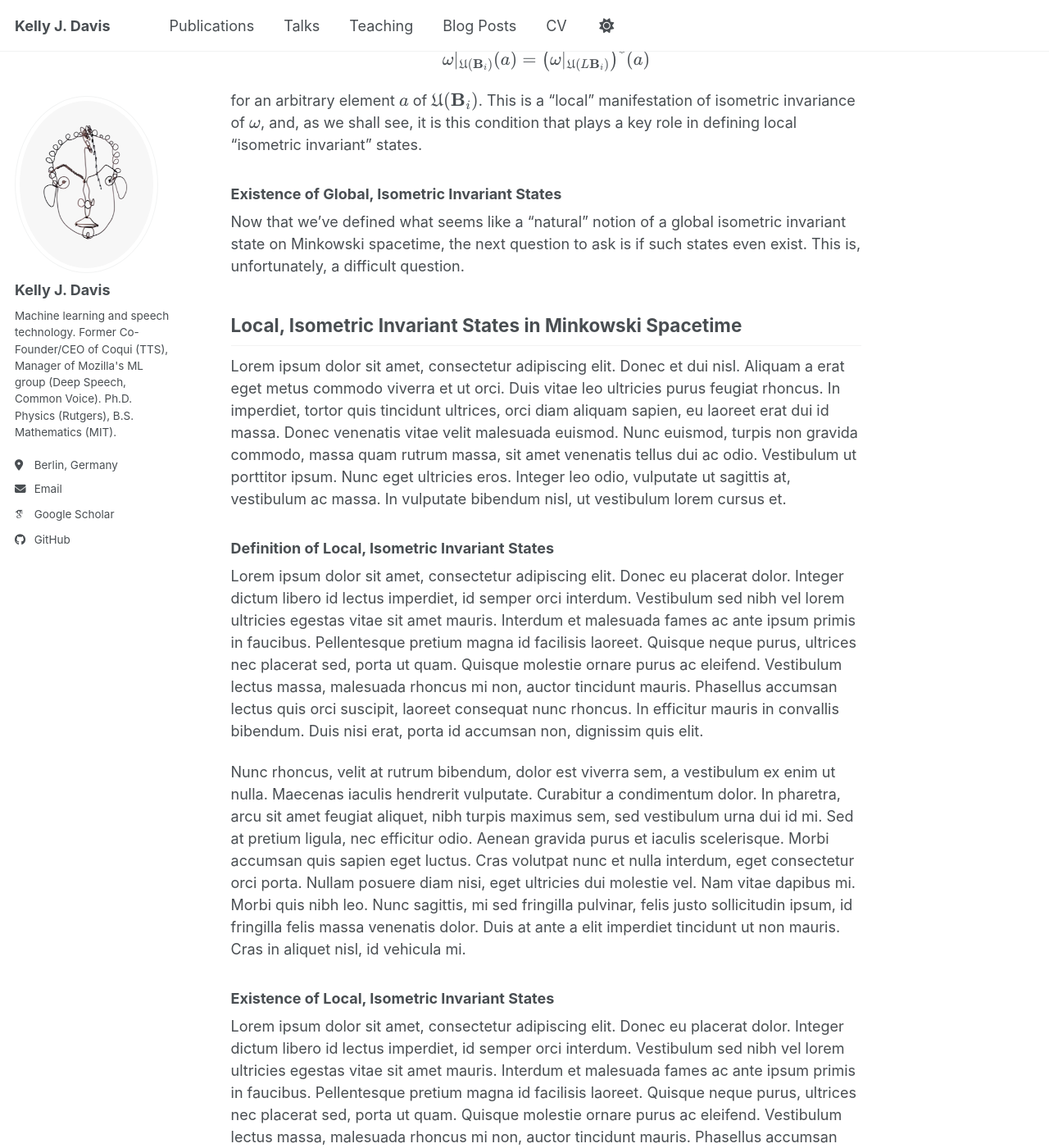
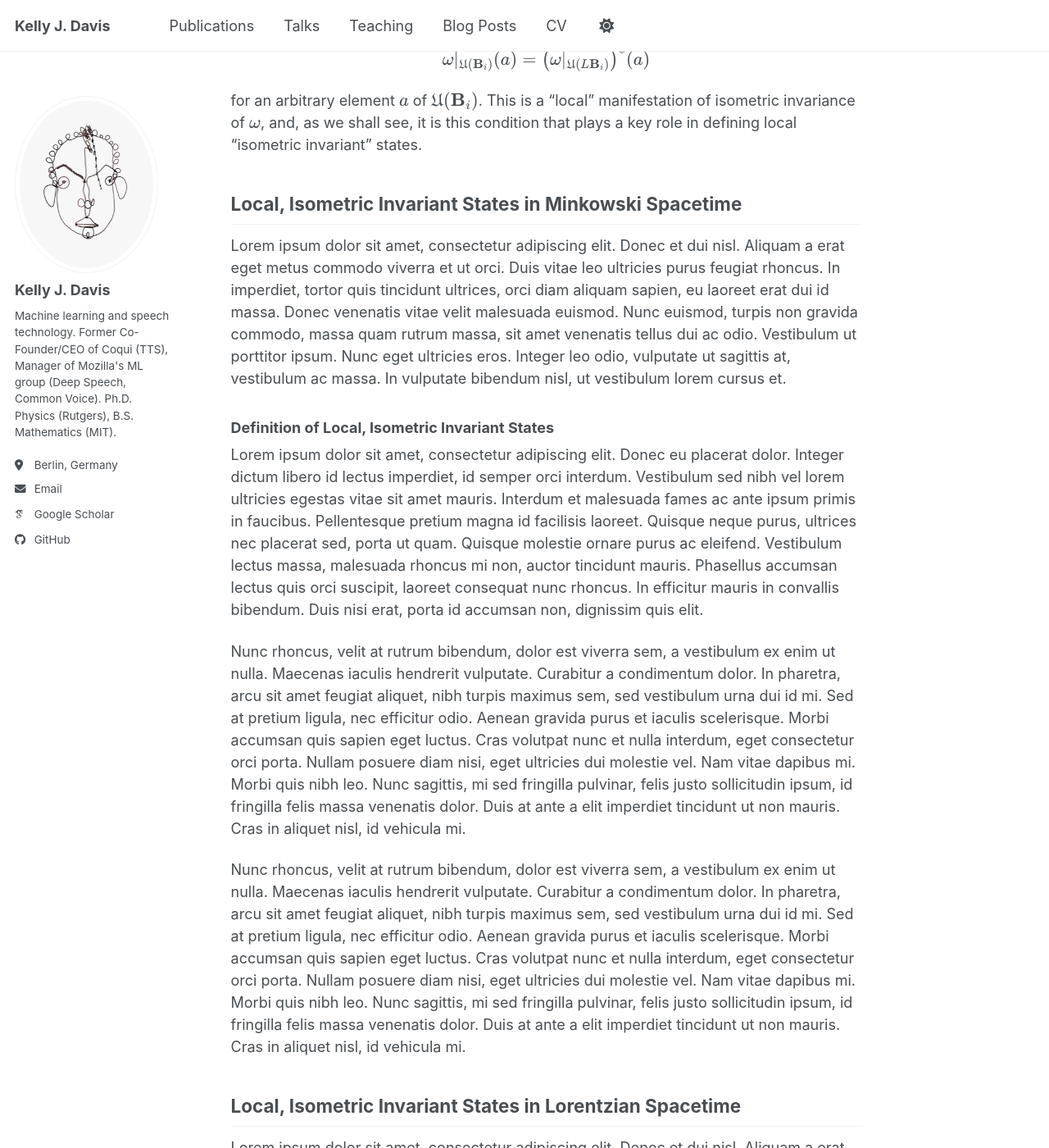
Before and after one commit to KellyJDavis/KellyJDavis.github.io, a Jekyll site: the page built from _posts/2026-05-30-local-isometric-invariant-states.md, in a window 1280 px wide and 1400 px high, scrolled down 22807 px. Shown: the whole window at 82% size. Built offline with Jekyll 4.4.1, drawn with Linux system fonts in a browser that asks for light colours; some web fonts are replaced; a script bundle is joined from its source files by our own code; library files that are not in the unit come from our copies; some of the changed text lies outside the part shown.

Commit message:
rm existence sections; will add separate blog post

```diff
--- a/_posts/2026-05-30-local-isometric-invariant-states.md
+++ b/_posts/2026-05-30-local-isometric-invariant-states.md
@@ -825,9 +825,6 @@ $$
 
 for an arbitrary element $$a$$ of $$\mathfrak{U}(\mathbf{B}_i)$$. This is a "local" manifestation of isometric invariance of $$\omega$$, and, as we shall see, it is this condition that plays a key role in defining local "isometric invariant" states.
 
-### Existence of Global, Isometric Invariant States
-Now that we've defined what seems like a "natural" notion of a global isometric invariant state on Minkowski spacetime, the next question to ask is if such states even exist. This is, unfortunately, a difficult question.
-
 ## Local, Isometric Invariant States in Minkowski Spacetime
 Lorem ipsum dolor sit amet, consectetur adipiscing elit. Donec et dui nisl. Aliquam a erat eget metus commodo viverra et ut orci. Duis vitae leo ultricies purus feugiat rhoncus. In imperdiet, tortor quis tincidunt ultrices, orci diam aliquam sapien, eu laoreet erat dui id massa. Donec venenatis vitae velit malesuada euismod. Nunc euismod, turpis non gravida commodo, massa quam rutrum massa, sit amet venenatis tellus dui ac odio. Vestibulum ut porttitor ipsum. Nunc eget ultricies eros. Integer leo odio, vulputate ut sagittis at, vestibulum ac massa. In vulputate bibendum nisl, ut vestibulum lorem cursus et.
 
@@ -835,9 +832,6 @@ Lorem ipsum dolor sit amet, consectetur adipiscing elit. Donec et dui nisl. Aliq
 Lorem ipsum dolor sit amet, consectetur adipiscing elit. Donec eu placerat dolor. Integer dictum libero id lectus imperdiet, id semper orci interdum. Vestibulum sed nibh vel lorem ultricies egestas vitae sit amet mauris. Interdum et malesuada fames ac ante ipsum primis in faucibus. Pellentesque pretium magna id facilisis laoreet. Quisque neque purus, ultrices nec placerat sed, porta ut quam. Quisque molestie ornare purus ac eleifend. Vestibulum lectus massa, malesuada rhoncus mi non, auctor tincidunt mauris. Phasellus accumsan lectus quis orci suscipit, laoreet consequat nunc rhoncus. In efficitur mauris in convallis bibendum. Duis nisi erat, porta id accumsan non, dignissim quis elit.
 
 Nunc rhoncus, velit at rutrum bibendum, dolor est viverra sem, a vestibulum ex enim ut nulla. Maecenas iaculis hendrerit vulputate. Curabitur a condimentum dolor. In pharetra, arcu sit amet feugiat aliquet, nibh turpis maximus sem, sed vestibulum urna dui id mi. Sed at pretium ligula, nec efficitur odio. Aenean gravida purus et iaculis scelerisque. Morbi accumsan quis sapien eget luctus. Cras volutpat nunc et nulla interdum, eget consectetur orci porta. Nullam posuere diam nisi, eget ultricies dui molestie vel. Nam vitae dapibus mi. Morbi quis nibh leo. Nunc sagittis, mi sed fringilla pulvinar, felis justo sollicitudin ipsum, id fringilla felis massa venenatis dolor. Duis at ante a elit imperdiet tincidunt ut non mauris. Cras in aliquet nisl, id vehicula mi.
-
-### Existence of Local, Isometric Invariant States
-Lorem ipsum dolor sit amet, consectetur adipiscing elit. Donec eu placerat dolor. Integer dictum libero id lectus imperdiet, id semper orci interdum. Vestibulum sed nibh vel lorem ultricies egestas vitae sit amet mauris. Interdum et malesuada fames ac ante ipsum primis in faucibus. Pellentesque pretium magna id facilisis laoreet. Quisque neque purus, ultrices nec placerat sed, porta ut quam. Quisque molestie ornare purus ac eleifend. Vestibulum lectus massa, malesuada rhoncus mi non, auctor tincidunt mauris. Phasellus accumsan lectus quis orci suscipit, laoreet consequat nunc rhoncus. In efficitur mauris in convallis bibendum. Duis nisi erat, porta id accumsan non, dignissim quis elit.
 
 Nunc rhoncus, velit at rutrum bibendum, dolor est viverra sem, a vestibulum ex enim ut nulla. Maecenas iaculis hendrerit vulputate. Curabitur a condimentum dolor. In pharetra, arcu sit amet feugiat aliquet, nibh turpis maximus sem, sed vestibulum urna dui id mi. Sed at pretium ligula, nec efficitur odio. Aenean gravida purus et iaculis scelerisque. Morbi accumsan quis sapien eget luctus. Cras volutpat nunc et nulla interdum, eget consectetur orci porta. Nullam posuere diam nisi, eget ultricies dui molestie vel. Nam vitae dapibus mi. Morbi quis nibh leo. Nunc sagittis, mi sed fringilla pulvinar, felis justo sollicitudin ipsum, id fringilla felis massa venenatis dolor. Duis at ante a elit imperdiet tincidunt ut non mauris. Cras in aliquet nisl, id vehicula mi.
 
@@ -848,9 +842,6 @@ Lorem ipsum dolor sit amet, consectetur adipiscing elit. Donec et dui nisl. Aliq
 Lorem ipsum dolor sit amet, consectetur adipiscing elit. Donec eu placerat dolor. Integer dictum libero id lectus imperdiet, id semper orci interdum. Vestibulum sed nibh vel lorem ultricies egestas vitae sit amet mauris. Interdum et malesuada fames ac ante ipsum primis in faucibus. Pellentesque pretium magna id facilisis laoreet. Quisque neque purus, ultrices nec placerat sed, porta ut quam. Quisque molestie ornare purus ac eleifend. Vestibulum lectus massa, malesuada rhoncus mi non, auctor tincidunt mauris. Phasellus accumsan lectus quis orci suscipit, laoreet consequat nunc rhoncus. In efficitur mauris in convallis bibendum. Duis nisi erat, porta id accumsan non, dignissim quis elit.
 
 Nunc rhoncus, velit at rutrum bibendum, dolor est viverra sem, a vestibulum ex enim ut nulla. Maecenas iaculis hendrerit vulputate. Curabitur a condimentum dolor. In pharetra, arcu sit amet feugiat aliquet, nibh turpis maximus sem, sed vestibulum urna dui id mi. Sed at pretium ligula, nec efficitur odio. Aenean gravida purus et iaculis scelerisque. Morbi accumsan quis sapien eget luctus. Cras volutpat nunc et nulla interdum, eget consectetur orci porta. Nullam posuere diam nisi, eget ultricies dui molestie vel. Nam vitae dapibus mi. Morbi quis nibh leo. Nunc sagittis, mi sed fringilla pulvinar, felis justo sollicitudin ipsum, id fringilla felis massa venenatis dolor. Duis at ante a elit imperdiet tincidunt ut non mauris. Cras in aliquet nisl, id vehicula mi.
-
-### Existence of Local, Isometric Invariant States
-Lorem ipsum dolor sit amet, consectetur adipiscing elit. Donec eu placerat dolor. Integer dictum libero id lectus imperdiet, id semper orci interdum. Vestibulum sed nibh vel lorem ultricies egestas vitae sit amet mauris. Interdum et malesuada fames ac ante ipsum primis in faucibus. Pellentesque pretium magna id facilisis laoreet. Quisque neque purus, ultrices nec placerat sed, porta ut quam. Quisque molestie ornare purus ac eleifend. Vestibulum lectus massa, malesuada rhoncus mi non, auctor tincidunt mauris. Phasellus accumsan lectus quis orci suscipit, laoreet consequat nunc rhoncus. In efficitur mauris in convallis bibendum. Duis nisi erat, porta id accumsan non, dignissim quis elit.
 
 Nunc rhoncus, velit at rutrum bibendum, dolor est viverra sem, a vestibulum ex enim ut nulla. Maecenas iaculis hendrerit vulputate. Curabitur a condimentum dolor. In pharetra, arcu sit amet feugiat aliquet, nibh turpis maximus sem, sed vestibulum urna dui id mi. Sed at pretium ligula, nec efficitur odio. Aenean gravida purus et iaculis scelerisque. Morbi accumsan quis sapien eget luctus. Cras volutpat nunc et nulla interdum, eget consectetur orci porta. Nullam posuere diam nisi, eget ultricies dui molestie vel. Nam vitae dapibus mi. Morbi quis nibh leo. Nunc sagittis, mi sed fringilla pulvinar, felis justo sollicitudin ipsum, id fringilla felis massa venenatis dolor. Duis at ante a elit imperdiet tincidunt ut non mauris. Cras in aliquet nisl, id vehicula mi.
 
```
